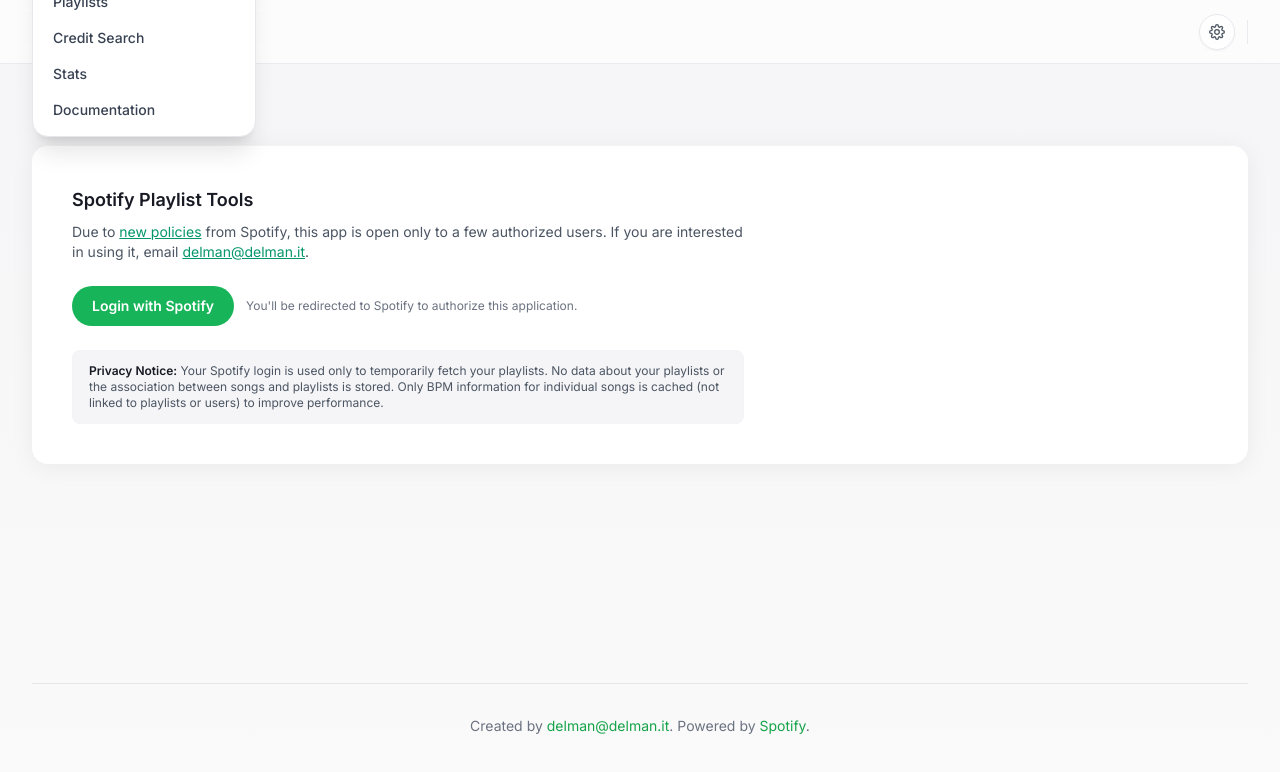
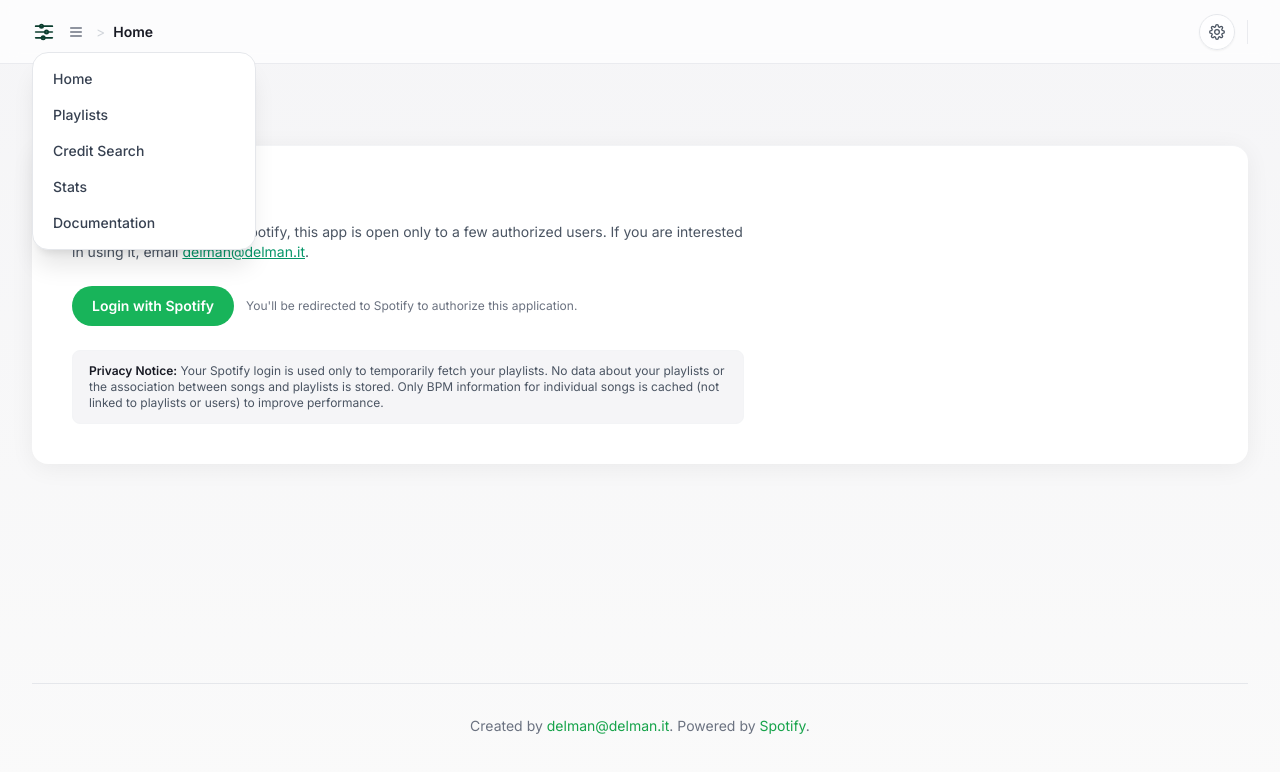
Before and after one commit to HA-n00b-alt/spotify-playlist-browser, a Next.js app: page / in a window 1280 px wide. Both pictures are taken after a click on the button 76 px from the left and 31 px from the top of the page. Shown: the top 772 px of the page. Built offline with nearby package versions, Linux system fonts and the light colour scheme; no server answers.

Commit message:
feat: Adjust dropdown positioning in PageHeader for improved visibility

```diff
--- a/app/components/PageHeader.tsx
+++ b/app/components/PageHeader.tsx
@@ -198,7 +198,7 @@
                     </svg>
                   </button>
                   {isMenuOpen && (
-                    <div className="absolute left-0 mt-3 w-56 rounded-2xl border border-gray-200 bg-white p-2 text-sm shadow-xl">
+                    <div className="absolute left-0 top-full mt-2 w-56 rounded-2xl border border-gray-200 bg-white p-2 text-sm shadow-xl">
                       <Link
                         href="/"
                         className="block rounded-lg px-3 py-2 font-medium text-gray-700 hover:bg-gray-50 hover:text-gray-900"
```
